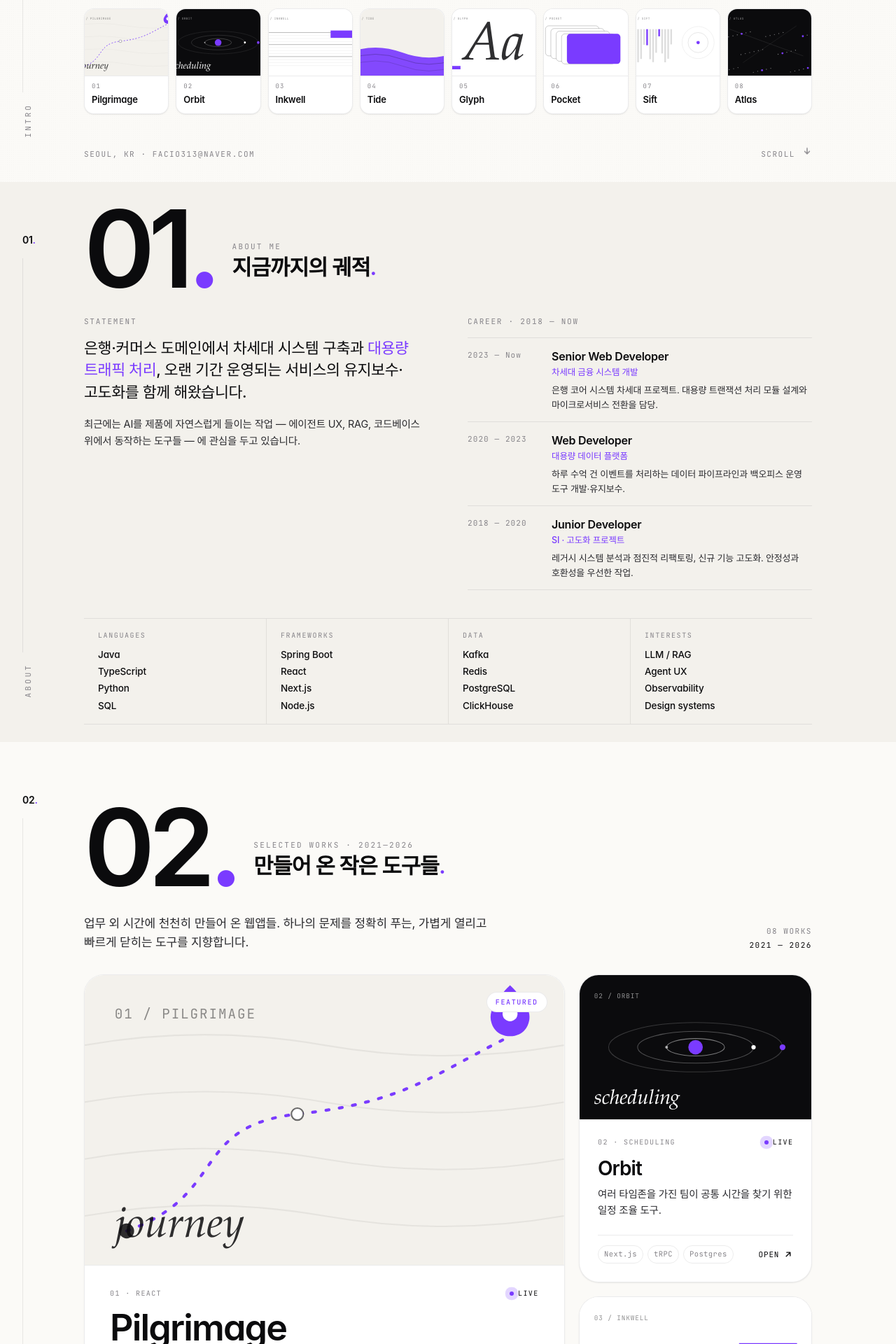
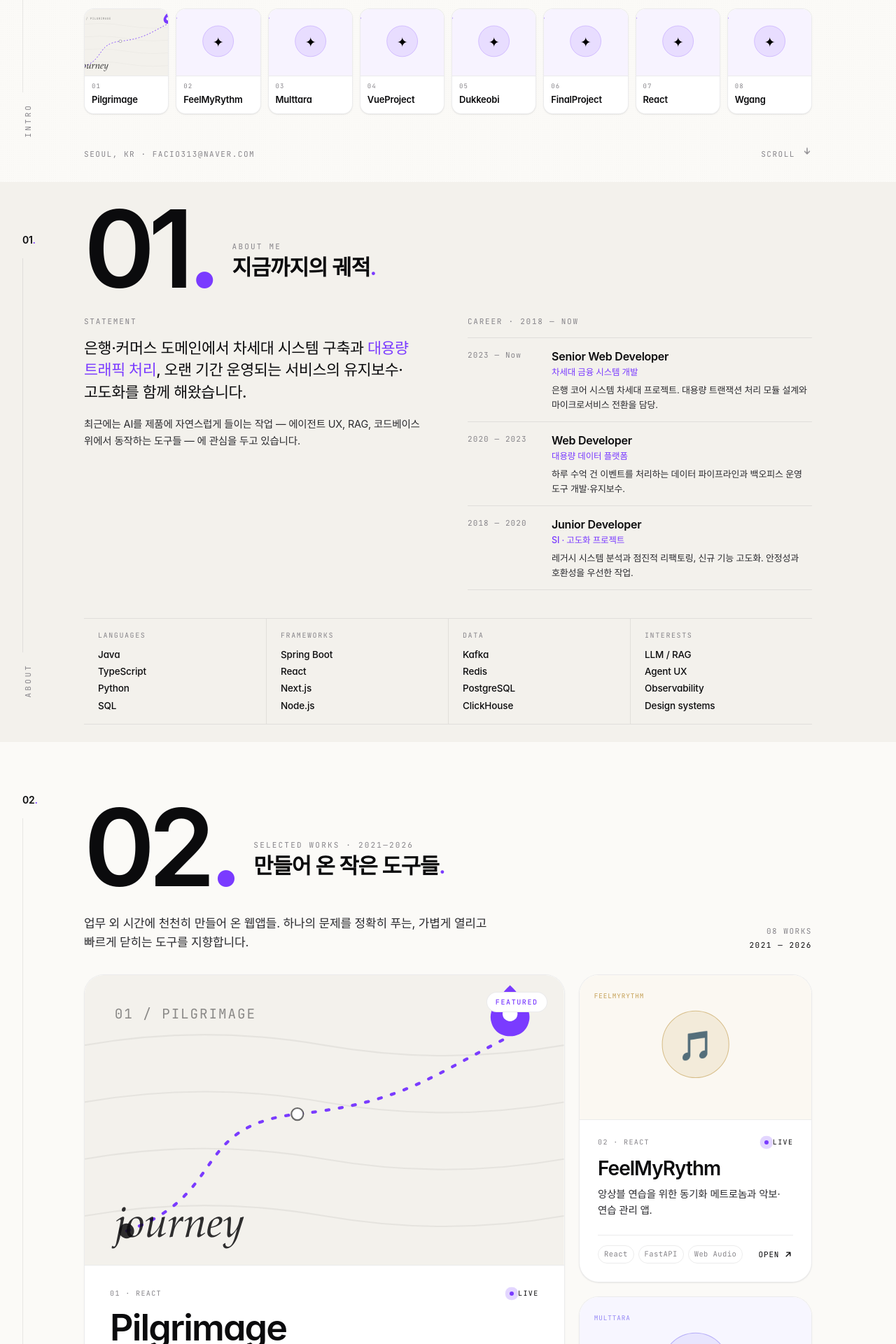
Before and after one commit to facio313/Bonifacio, a React (Vite) app: page / in a window 1280 px wide. Shown: the part 540-2460 px from the top of the page at 70% size. Built offline with nearby package versions, Linux system fonts and the light colour scheme; a web font is replaced by a local one.

Commit message:
Add canonical portfolio project routes

```diff
--- a/package.json
+++ b/package.json
@@ -31,7 +31,6 @@
     "framer-motion": "^12.40.0",
     "react": "^19.2.6",
     "react-dom": "^19.2.6",
-    "tailwindcss": "^4.3.0",
-    "zustand": "^5.0.13"
+    "tailwindcss": "^4.3.0"
   }
 }
--- a/src/App.tsx
+++ b/src/App.tsx
@@ -1,16 +1,11 @@
 import { useEffect } from 'react'
-import { AnimatePresence } from 'framer-motion'
-import { useStore } from './store/useStore'
 import { DotNav } from './components/Nav'
 import { Profile } from './components/sections/Profile'
 import { About } from './components/sections/About'
 import { Works } from './components/sections/Works'
 import { Contact } from './components/sections/Contact'
-import IframeView from './components/IframeView'
 
 export default function App() {
-  const selectedApp = useStore((s) => s.selectedApp)
-
   // Hide the loading splash shortly after mount.
   useEffect(() => {
     const t = setTimeout(() => document.getElementById('splash')?.classList.add('gone'), 600)
@@ -24,11 +19,6 @@ export default function App() {
       <About />
       <Works />
       <Contact />
-
-      {/* Real apps open over the portfolio in a full-screen iframe. */}
-      <AnimatePresence>
-        {selectedApp && <IframeView key="iframe" app={selectedApp} />}
-      </AnimatePresence>
     </>
   )
 }
--- a/src/apps.config.ts
+++ b/src/apps.config.ts
@@ -5,10 +5,81 @@ export const apps: App[] = [
     id: 'pilgrimage',
     title: 'Pilgrimage',
     description: '지도 위에서 현재 위치를 검색하고 GPS로 바로 이동하는 순례 길잡이 앱.',
-    port: 3000,
-    href: '/pilgrimage',
+    href: '/pilgrimage/',
+    status: 'live',
     tags: ['React', '지도', 'GPS'],
     color: '#0a84ff',
     icon: '🗺️',
   },
+  {
+    id: 'feelmyrythm',
+    title: 'FeelMyRythm',
+    description: '앙상블 연습을 위한 동기화 메트로놈과 악보·연습 관리 앱.',
+    href: '/feelmyrythm/',
+    status: 'live',
+    tags: ['React', 'FastAPI', 'Web Audio'],
+    color: '#b78a2d',
+    icon: '🎵',
+  },
+  {
+    id: 'multtara',
+    title: 'Multtara',
+    description: '새로운 구현을 준비하고 있는 포트폴리오 프로젝트.',
+    href: '/multtara/',
+    status: 'wip',
+    tags: ['Coming soon'],
+    color: '#7c6cf2',
+    icon: '✨',
+  },
+  {
+    id: 'vueproject',
+    title: 'VueProject',
+    description: 'Vue와 OpenLayers·GeoServer를 활용한 공간정보 웹 프로젝트.',
+    href: '/vueproject/',
+    status: 'wip',
+    tags: ['Vue', 'OpenLayers', 'GeoServer'],
+    color: '#42b883',
+    icon: '🌍',
+  },
+  {
+    id: 'dukkeobi',
+    title: 'Dukkeobi',
+    description: '주거 정보와 안전 현황을 지도에서 확인하는 Spring MVC 프로젝트.',
+    href: '/dukkeobi/',
+    status: 'wip',
+    tags: ['Spring MVC', 'MyBatis', 'PostgreSQL'],
+    color: '#4d8b55',
+    icon: '🏠',
+  },
+  {
+    id: 'finalproject',
+    title: 'FinalProject',
+    description: 'Spring MVC 기반으로 구현한 팀 포트폴리오 프로젝트.',
+    href: '/finalproject/',
+    status: 'wip',
+    tags: ['Spring MVC', 'Java', 'WebSocket'],
+    color: '#e15d44',
+    icon: '🧩',
+  },
+  {
+    id: 'react',
+    title: 'React',
+    description: 'React와 TypeScript로 구현한 프런트엔드 포트폴리오 프로젝트.',
+    href: '/react/',
+    status: 'live',
+    tags: ['React', 'TypeScript', 'Vite'],
+    color: '#149eca',
+    icon: '⚛️',
+  },
+  {
+    id: 'wgang',
+    title: 'Wgang',
+    description: '별도 서비스로 운영 중인 Wgang 웹 애플리케이션.',
+    href: 'https://wgang.art/',
+    external: true,
+    status: 'live',
+    tags: ['External service'],
+    color: '#111111',
+    icon: '↗️',
+  },
 ]
--- a/src/components/IframeView.tsx
+++ /dev/null
@@ -1,46 +0,0 @@
-import { motion } from 'framer-motion'
-import { useStore } from '../store/useStore'
-import type { App } from '../types/app'
-
-interface Props {
-  app: App
-}
-
-export default function IframeView({ app }: Props) {
-  const { closeApp } = useStore()
-
-  return (
-    <motion.div
-      initial={{ opacity: 0 }}
-      animate={{ opacity: 1 }}
-      exit={{ opacity: 0 }}
-      transition={{ duration: 0.2 }}
-      className="fixed inset-0 flex flex-col"
-    >
-      <div
-        className="flex items-center gap-3 px-4 h-10 shrink-0 select-none"
-        style={{ backgroundColor: app.color }}
-      >
-        <motion.button
-          whileHover={{ scale: 1.05 }}
-          whileTap={{ scale: 0.95 }}
-          onClick={closeApp}
-          className="flex items-center gap-1.5 text-white/90 hover:text-white text-sm font-medium cursor-pointer"
-        >
-          ← 돌아가기
-        </motion.button>
-        <span className="text-white/50 select-none">|</span>
-        <span className="text-white text-sm font-semibold">
-          {app.icon} {app.title}
-        </span>
-      </div>
-
-      <iframe
-        src={`/proxy/${app.id}/`}
-        className="flex-1 w-full border-none bg-white"
-        title={app.title}
-        allow="clipboard-read; clipboard-write"
-      />
-    </motion.div>
-  )
-}
--- a/src/components/sections/Profile.tsx
+++ b/src/components/sections/Profile.tsx
@@ -4,7 +4,6 @@ import type { MouseEvent } from 'react'
 import { Reveal, Arrow, LiveDot } from '../atoms'
 import { SectionRail } from '../Nav'
 import { CardVisual } from '../CardVisual'
-import { projects } from '../../data/projects'
 import { apps } from '../../apps.config'
 import { ACCENT, BIO_LINE } from '../../site'
 
@@ -13,12 +12,13 @@ const scrollTo = (id: string) => (e: MouseEvent) => {
   document.getElementById(id)?.scrollIntoView({ behavior: 'smooth', block: 'start' })
 }
 
-// Works preview shown under the hero CTAs: real apps first, then showcase projects.
+// Works preview shown under the hero CTAs.
 // `id` doubles as the CardVisual key, so Pilgrimage gets its bespoke route visual.
-const previewList = [
-  ...apps.map((app) => ({ id: app.id, num: '01', name: app.title })),
-  ...projects.map((p) => ({ id: p.id, num: p.num, name: p.name })),
-].slice(0, 8)
+const previewList = apps.map((app, index) => ({
+  id: app.id,
+  num: String(index + 1).padStart(2, '0'),
+  name: app.title,
+}))
 
 export const Profile = () => {
   // mouse-tracked subtle parallax
--- a/src/components/sections/Works.tsx
+++ b/src/components/sections/Works.tsx
@@ -3,11 +3,8 @@ import { useState } from 'react'
 import { Reveal, Arrow, useReveal } from '../atoms'
 import { SectionRail, BigNumber } from '../Nav'
 import { CardVisual } from '../CardVisual'
-import { projects } from '../../data/projects'
-import type { Project, ProjectStatus, ProjectSpan } from '../../data/projects'
 import { apps } from '../../apps.config'
-import type { App } from '../../types/app'
-import { useStore } from '../../store/useStore'
+import type { App, AppStatus } from '../../types/app'
 import { ACCENT } from '../../site'
 
 interface WorkCard {
@@ -17,26 +14,13 @@ interface WorkCard {
   tag: string
   desc: string
   stack: string[]
-  status: ProjectStatus
-  span?: ProjectSpan
+  status: AppStatus
+  span?: 'hero' | 'wide'
   kind?: string // bespoke visual key
-  href?: string
-  app?: App // real, openable app
+  href: string
+  external?: boolean
   fallback?: { icon?: string; label?: string; color?: string }
 }
-
-const fromProject = (p: Project): WorkCard => ({
-  id: p.id,
-  num: p.num,
-  name: p.name,
-  tag: p.tag,
-  desc: p.desc,
-  stack: p.stack,
-  status: p.status,
-  span: p.span,
-  kind: p.id,
-  href: p.href,
-})
 
 const fromApp = (app: App, num: string): WorkCard => ({
   id: app.id,
@@ -45,9 +29,9 @@ const fromApp = (app: App, num: string): WorkCard => ({
   tag: app.tags[0] ?? 'App',
   desc: app.description,
   stack: app.tags,
-  status: 'live',
+  status: app.status,
   href: app.href,
-  app,
+  external: app.external,
   fallback: { icon: app.icon, label: app.title, color: app.color },
 })
 
@@ -60,14 +44,13 @@ const buildCards = (): WorkCard[] => {
 
   const cards: WorkCard[] = []
   if (heroApp) cards.push({ ...fromApp(heroApp, '01'), span: 'hero', kind: 'pilgrimage' })
-  cards.push(...projects.map(fromProject))
   otherApps.forEach((app, i) =>
-    cards.push(fromApp(app, String(projects.length + 2 + i).padStart(2, '0'))),
+    cards.push(fromApp(app, String(2 + i).padStart(2, '0'))),
   )
   return cards
 }
 
-const statusBadge = (s: ProjectStatus) => {
+const statusBadge = (s: AppStatus) => {
   if (s === 'live') return { label: 'Live', dot: 'var(--accent)', color: 'var(--ink)' }
   if (s === 'beta') return { label: 'Beta', dot: '#c9a227', color: 'var(--ink)' }
   return { label: 'In progress', dot: 'var(--muted)', color: 'var(--muted)' }
@@ -76,14 +59,10 @@ const statusBadge = (s: ProjectStatus) => {
 const ProjectCard = ({ card, accent }: { card: WorkCard; accent: string }) => {
   const [hover, setHover] = useState(false)
   const ref = useReveal()
-  const { openApp } = useStore()
   const s = statusBadge(card.status)
   const isHero = card.span === 'hero'
   const isWide = card.span === 'wide'
   const minH = isHero ? 640 : 400
-
-  // Real app with no href → open in iframe via the store. Otherwise it's a link.
-  const opensInApp = !!card.app && !card.href
 
   const cardStyle = {
     position: 'relative',
@@ -285,7 +264,7 @@ const ProjectCard = ({ card, accent }: { card: WorkCard; accent: string }) => {
               transition: 'color 0.3s',
             }}
           >
-            Open
+            {card.status === 'wip' ? 'Coming soon' : 'Open'}
             <span
               style={{
                 display: 'inline-block',
@@ -306,23 +285,16 @@ const ProjectCard = ({ card, accent }: { card: WorkCard; accent: string }) => {
     onMouseLeave: () => setHover(false),
   }
 
-  if (opensInApp) {
-    return (
-      <button
-        ref={ref as React.Ref<HTMLButtonElement>}
-        type="button"
-        className={className}
-        style={cardStyle}
-        onClick={() => openApp(card.app!)}
-        {...handlers}
-      >
-        {inner}
-      </button>
-    )
-  }
-
   return (
-    <a ref={ref as React.Ref<HTMLAnchorElement>} href={card.href || '#'} className={className} style={cardStyle} {...handlers}>
+    <a
+      ref={ref as React.Ref<HTMLAnchorElement>}
+      href={card.href}
+      target={card.external ? '_blank' : undefined}
+      rel={card.external ? 'noopener noreferrer' : undefined}
+      className={className}
+      style={cardStyle}
+      {...handlers}
+    >
       {inner}
     </a>
   )
--- a/src/data/projects.ts
+++ /dev/null
@@ -1,91 +0,0 @@
-/* Showcase (virtual) projects for the Works section.
-   Real, openable apps live in src/apps.config.ts and are merged in by Works. */
-
-export type ProjectStatus = 'live' | 'beta' | 'wip'
-export type ProjectSpan = 'hero' | 'wide'
-
-export interface Project {
-  id: string
-  num: string
-  name: string
-  tag: string
-  desc: string
-  stack: string[]
-  status: ProjectStatus
-  span?: ProjectSpan
-  href?: string
-}
-
-export const projects: Project[] = [
-  {
-    id: 'orbit',
-    num: '02',
-    name: 'Orbit',
-    tag: 'Scheduling',
-    desc: '여러 타임존을 가진 팀이 공통 시간을 찾기 위한 일정 조율 도구.',
-    stack: ['Next.js', 'tRPC', 'Postgres'],
-    status: 'live',
-    href: '#',
-  },
-  {
-    id: 'inkwell',
-    num: '03',
-    name: 'Inkwell',
-    tag: 'Writing',
-    desc: '집중을 위한 미니멀 마크다운 에디터. 단축키 중심, 자동 백업.',
-    stack: ['Svelte', 'Tauri'],
-    status: 'live',
-    href: '#',
-  },
-  {
-    id: 'tide',
-    num: '04',
-    name: 'Tide',
-    tag: 'Finance',
-    desc: '프리랜서를 위한 영수증·세금 추적기. CSV로 들어오고 보고서로 나갑니다.',
-    stack: ['Remix', 'SQLite'],
-    status: 'beta',
-    href: '#',
-  },
-  {
-    id: 'glyph',
-    num: '05',
-    name: 'Glyph',
-    tag: 'Typography',
-    desc: '폰트 페어링을 즉시 비교하는 브라우저 도구. Google Fonts 4,000종 지원.',
-    stack: ['Vanilla', 'Vite'],
-    status: 'live',
-    span: 'wide',
-    href: '#',
-  },
-  {
-    id: 'pocket',
-    num: '06',
-    name: 'Pocket',
-    tag: 'Bookmarks',
-    desc: '읽을거리를 모았다가, 일주일이 지나도 안 본 것은 조용히 지워줍니다.',
-    stack: ['Hono', 'Cloudflare'],
-    status: 'wip',
-    href: '#',
-  },
-  {
-    id: 'sift',
-    num: '07',
-    name: 'Sift',
-    tag: 'AI · Code Review',
-    desc: 'PR을 잘게 쪼개 읽고, 대형 레거시 코드베이스에서 위험 신호를 먼저 꼽아 보여주는 리뷰 보조.',
-    stack: ['LLM', 'TypeScript'],
-    status: 'beta',
-    href: '#',
-  },
-  {
-    id: 'atlas',
-    num: '08',
-    name: 'Atlas',
-    tag: 'AI · Knowledge',
-    desc: '사내 위키·문서를 RAG로 묶어 자연어로 질문하고 답을 끌어오는 지식 검색 엔진.',
-    stack: ['Python', 'pgvector'],
-    status: 'wip',
-    href: '#',
-  },
-]
--- a/src/store/useStore.ts
+++ /dev/null
@@ -1,14 +0,0 @@
-import { create } from 'zustand'
-import type { App } from '../types/app'
-
-interface StoreState {
-  selectedApp: App | null
-  openApp: (app: App) => void
-  closeApp: () => void
-}
-
-export const useStore = create<StoreState>((set) => ({
-  selectedApp: null,
-  openApp: (app) => set({ selectedApp: app }),
-  closeApp: () => set({ selectedApp: null }),
-}))
--- a/vite.config.ts
+++ b/vite.config.ts
@@ -1,32 +1,7 @@
 import { defineConfig } from 'vite'
 import react from '@vitejs/plugin-react'
 import tailwindcss from '@tailwindcss/vite'
-import { apps } from './src/apps.config'
-
-const proxyEntries = Object.fromEntries([
-  ...apps.map((app) => [
-    `/proxy/${app.id}`,
-    {
-      target: `http://localhost:${app.port}`,
-      changeOrigin: true,
-      rewrite: (path: string) =>
-        path.replace(new RegExp(`^/proxy/${app.id}`), ''),
-    },
-  ]),
-  ...apps
-    .filter((app) => app.href)
-    .map((app) => [
-      app.href!,
-      {
-        target: `http://localhost:${app.port}`,
-        changeOrigin: true,
-      },
-    ]),
-])
 
 export default defineConfig({
   plugins: [react(), tailwindcss()],
-  server: {
-    proxy: proxyEntries,
-  },
 })
```
Also changed, not shown: src/types/app.ts (+6 -2 lines), 1 other file (tests, documents, lock files or other folders).
